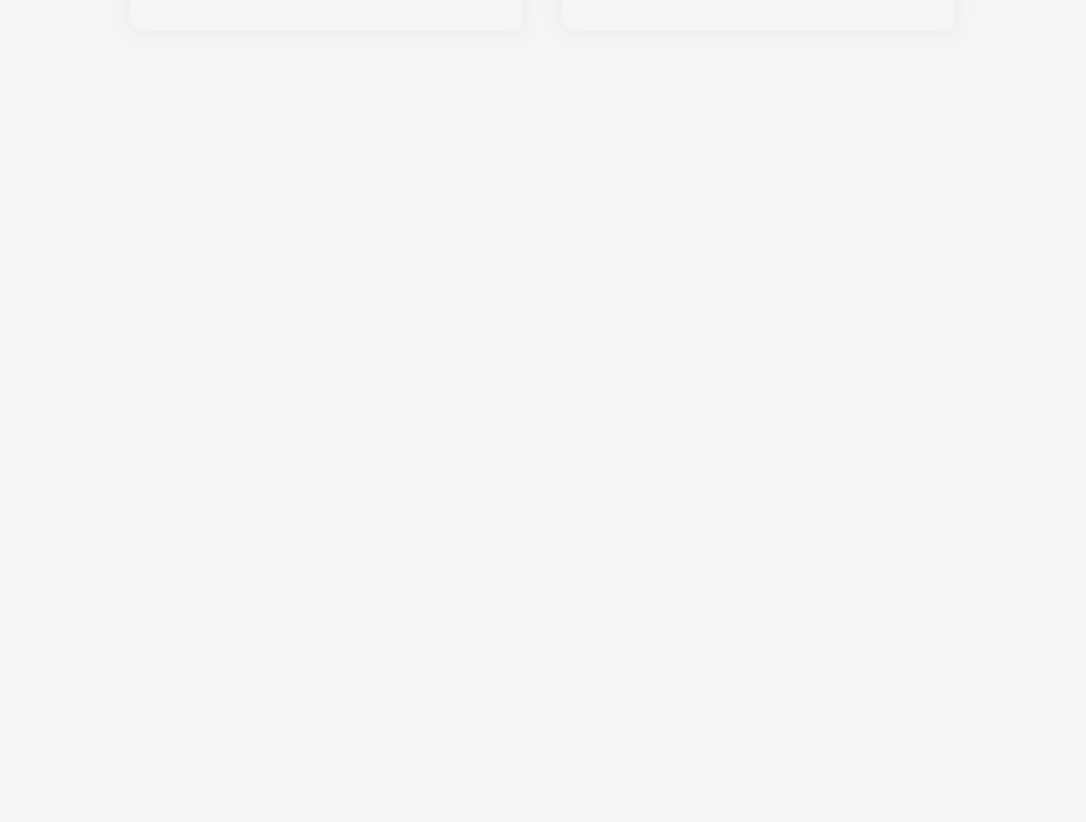
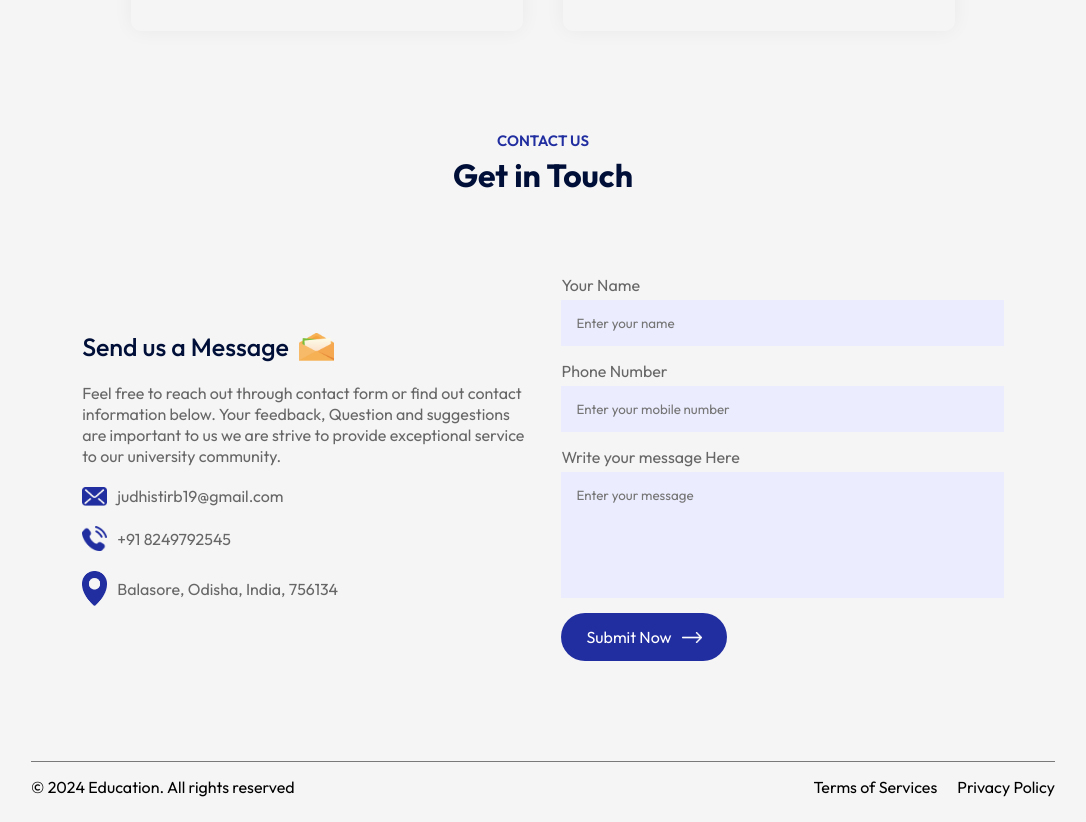
Before and after one commit to JUDHI3134/education, a React (Vite) app: page / in a window 1280 px wide. Shown: the part 2960-3782 px from the top of the page, without its empty margins (97-1183 px from the left). Before the commit the page ends 3091 px from the top, so only its background shows below. Built offline with nearby package versions, Linux system fonts and the light colour scheme.

Commit message:
complete contact and footer section

```diff
--- a/src/App.jsx
+++ b/src/App.jsx
@@ -6,6 +6,8 @@
 import About from './Components/About/About'
 import Campus from './Components/Campus/Campus'
 import Testimonials from './Components/Testimonials/Testimonials'
+import Contact from './Components/Contact/Contact'
+import Footer from './Components/Footer/Footer'
 
 const App = () => {
   return (
@@ -20,6 +22,9 @@
       <Campus/>
       <Title subTitle = "Testimonials" title="What Student Says" />
       <Testimonials/>
+      <Title subTitle = "Contact Us" title="Get in Touch" />
+      <Contact/>
+      <Footer/>
       </div>
     </div>
   )
--- /dev/null
+++ b/src/Components/Contact/Contact.css
@@ -0,0 +1,51 @@
+.contact{
+    margin: 80px auto;
+    max-width: 90%;
+    display: flex;
+    align-items: center;
+    justify-content: space-between;
+}
+.contact-col{
+    flex-basis: 48%;
+    color: #676767;
+}
+.contact-col h3{
+    font-weight: 500;
+    font-size: 25px;
+    color: #000F38;
+    display: flex;
+    align-items: center;
+    margin-bottom: 20px;
+}
+.contact-col h3 img{
+    width: 35px;
+    margin-left: 10px;
+}
+.contact-col p{
+    max-width: 450px;
+    line-height: 1.3;
+}
+.contact-col ul li{
+    display: flex;
+    align-items: center;
+    margin: 20px 0;
+}
+.contact-col ul li img{
+  width: 25px;
+  margin-right: 10px;
+}
+.contact form input, .contact form textarea{
+    display: block;
+    width: 100%;
+    background: #EBECFE;
+    padding: 15px;
+    border: 0;
+    outline: 0;
+    margin-bottom: 15px;
+    margin-top: 5px;
+    resize: none;
+}
+.contact-col span{
+   display: block;
+   margin: 20px 0;
+}
--- /dev/null
+++ b/src/Components/Contact/Contact.jsx
@@ -0,0 +1,63 @@
+import React from 'react'
+import './Contact.css'
+import msg_icon from '../../assets/msg-icon.png'
+import mail_icon from '../../assets/mail-icon.png'
+import phone_icon from '../../assets/phone-icon.png'
+import location_icon from '../../assets/location-icon.png'
+import white_arrow from '../../assets/white-arrow.png'
+
+const Contact = () => {
+
+    const [result, setResult] = React.useState("");
+
+  const onSubmit = async (event) => {
+    event.preventDefault();
+    setResult("Sending....");
+    const formData = new FormData(event.target);
+
+    formData.append("access_key", "08bcc634-6f59-4bfd-8773-de5fdabeb8d6");
+
+    const response = await fetch("https://api.web3forms.com/submit", {
+      method: "POST",
+      body: formData
+    });
+
+    const data = await response.json();
+
+    if (data.success) {
+      setResult("Form Submitted Successfully");
+      event.target.reset();
+    } else {
+      console.log("Error", data);
+      setResult(data.message);
+    }
+  };
+
+  return (
+    <div className='contact'>
+      <div className="contact-col">
+        <h3>Send us a Message <img src={msg_icon} alt="" /></h3>
+        <p>Feel free to reach out through contact form or find out contact information below. Your feedback, Question and suggestions are important to us we are strive to provide exceptional service to our university community.</p>
+        <ul>
+            <li><img src={mail_icon} alt="" />judhistirb19@gmail.com</li>
+            <li><img src={phone_icon} alt="" />+91 8249792545</li>
+            <li><img src={location_icon} alt="" />Balasore, Odisha, India, 756134</li>
+        </ul>
+      </div>
+      <div className="contact-col">
+        <form onSubmit={onSubmit}>
+            <label>Your Name</label>
+            <input type="text" name="name" placeholder='Enter your name' required />
+            <label>Phone Number</label>
+            <input type="Number" name="phone" placeholder='Enter your mobile number' required />
+            <label>Write your message Here</label>
+            <textarea name="message" rows="6" placeholder='Enter your message' required></textarea>
+            <button type="submit" className='btn dark-btn'>Submit Now <img src={white_arrow} alt="" /></button>
+        </form>
+        <span>{result}</span>
+      </div>
+    </div>
+  )
+}
+
+export default Contact
--- /dev/null
+++ b/src/Components/Footer/Footer.css
@@ -0,0 +1,13 @@
+.footer{
+    margin: 10px auto;
+    display: flex;
+    align-items: center;
+    justify-content: space-between;
+    border-top: 1px solid #797979;
+    padding: 15px 0;
+}
+.footer ul li{
+    list-style: none;
+    display: inline-block;
+    margin-left: 20px;
+}
--- /dev/null
+++ b/src/Components/Footer/Footer.jsx
@@ -0,0 +1,16 @@
+import React from 'react'
+import './Footer.css'
+
+const Footer = () => {
+  return (
+    <div className='footer'>
+      <p>© 2024 Education. All rights reserved</p>
+      <ul>
+        <li>Terms of Services</li>
+        <li>Privacy Policy</li>
+      </ul>
+    </div>
+  )
+}
+
+export default Footer
```
